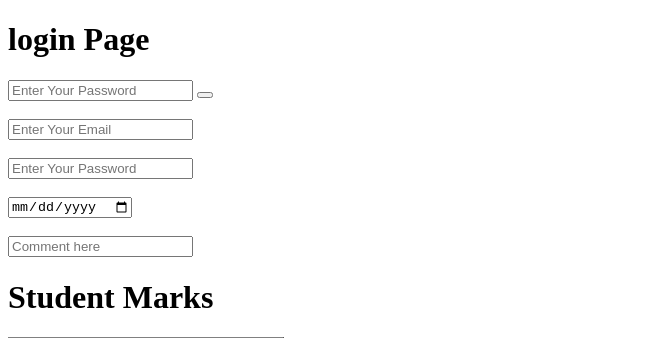
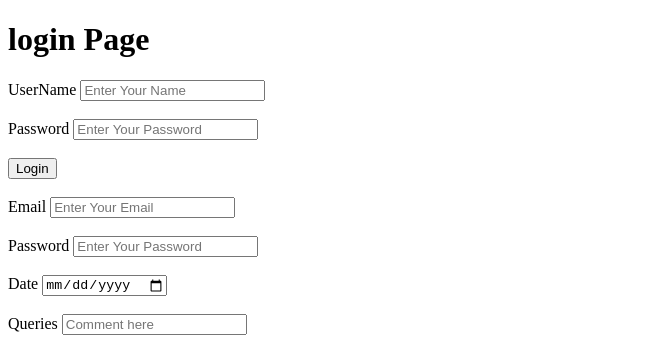
Before and after one commit to VaishnaviMitikiri/JFS10, a plain HTML site: page HTMLEXAM/index.html in a window 1280 px wide. Shown: the top 338 px of the page, without its empty margins (0-671 px from the left). Drawn offline with Linux system fonts and the light colour scheme.

Commit message:
htmlexam

```diff
--- a/HTMLEXAM/index.html
+++ b/HTMLEXAM/index.html
@@ -8,19 +8,19 @@
 <body>
     <h1>login Page</h1>
     <from action=""method="">
-    <label for="username" UserName></label>
-    <label id="username" placeholder="Enter Your Name"></label>
-    <label for="password" Password></label>
-    <input type="password" placeholder="Enter Your Password"></label>
-     <button type="submit" Login></button><br><br>
+    <label for="username">UserName</label>
+    <input id="username" placeholder="Enter Your Name"><br><br>
+    <label for="password" >Password</label>
+    <input type="password" placeholder="Enter Your Password"></label><br><br>
+     <button type="submit">Login</button><br><br>
 
-    <label for="email" Email></label>
+    <label for="email"> Email</label>
     <input type="email" placeholder="Enter Your Email" id="email"><br><br>
-    <label for="Password" Password></label>
+    <label for="Password">Password</label>
     <input type="password" placeholder="Enter Your Password" id="password"><br><br>
-    <label for="date" Date></label>
+    <label for="date" >Date</label>
     <input type="date" aria-placeholder="Choose date" id="date"><br><br>
-    <label for="queries" Queries></label>
+    <label for="queries" >Queries</label>
     <input type="test" placeholder="Comment here" id="queries">
     </from>
    <!--Table with 3 rows and 4 colomns-->
```
